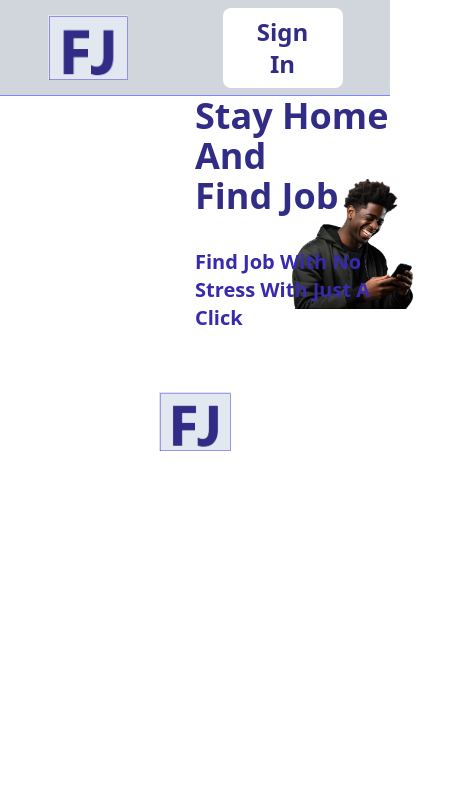
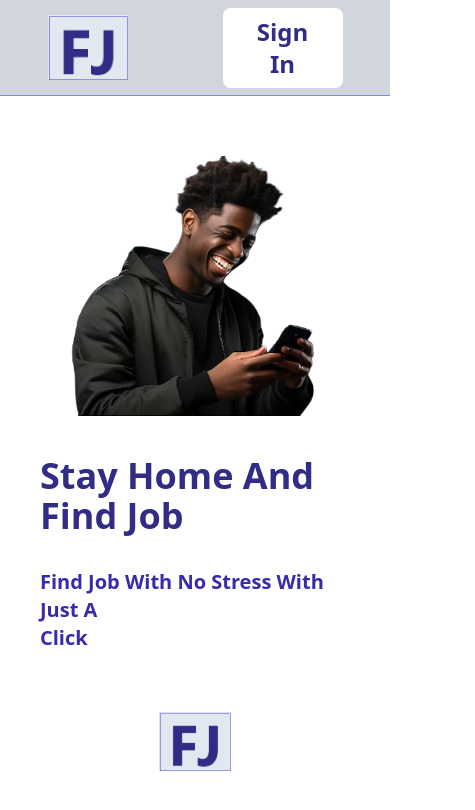
Before and after one commit to AsieduAmos/Jaman-Jobs, a React (Vite) app: page / in a window 390 px wide. Shown: the top 810 px of the page, 475 px wide, since content can reach past the window. Built offline with nearby package versions, Linux system fonts and the light colour scheme.

Commit message:
making authpage responsive

```diff
--- a/src/pages/AuthPage.jsx
+++ b/src/pages/AuthPage.jsx
@@ -8,9 +8,9 @@ const AuthPage = () => {
   return (
   <>
      <NavBar />
-    <div className='grid grid-cols-2 items-center justify-center pointer-events-none select-none'>
-        <img className='w-110 ml-70 mt-15' src={findjob} alt=" black young man looking on mobile phone" />
-        <div>
+    <div className='grid lg:grid-cols-2 md:grid-cols-1 grid-cols-1 items-center justify-center pointer-events-none select-none'>
+        <img className='w-110 md:w-140 lg:ml-60 md:ml-60 ml-12 mt-15' src={findjob} alt=" black young man looking on mobile phone" />
+        <div className='px-10 mt-10 lg:mt-0 '>
           <h2 className='text-4xl text-indigo-900 font-bold mb-8'>
               Stay Home And <br />Find Job
            </h2>
```
